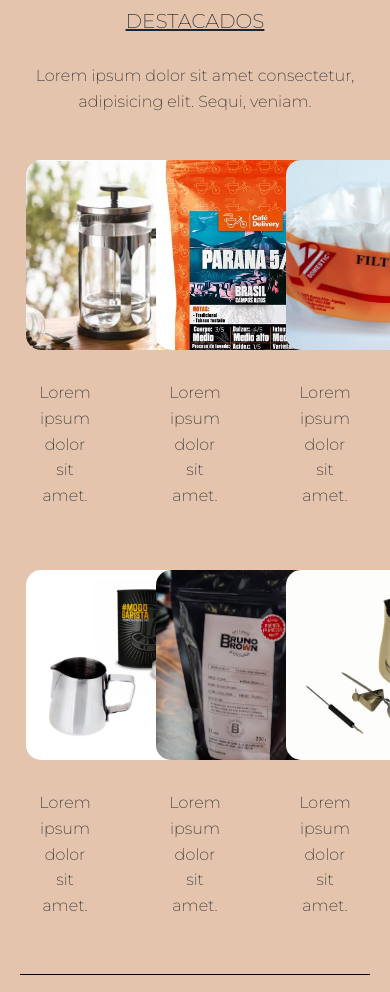
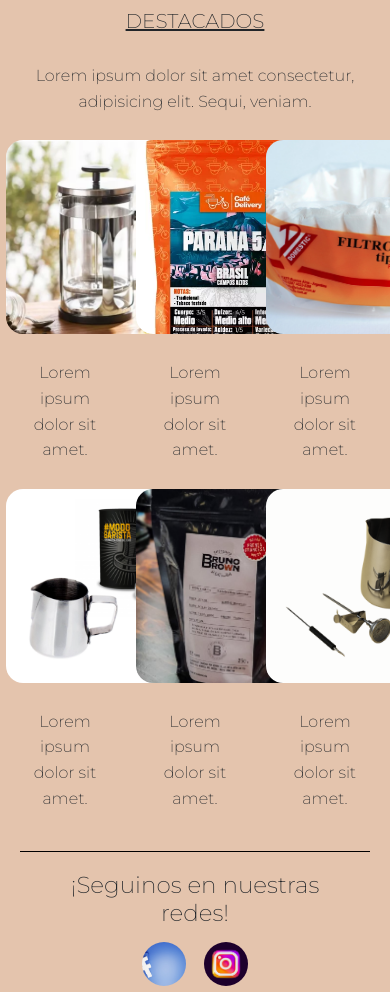
Before and after one commit to MC-Pablo/preentrega2, a plain HTML site: page index.html in a window 390 px wide. Shown: the part 1240-2232 px from the top of the page. Drawn offline with nearby package versions, Linux system fonts and the light colour scheme.

Commit message:
inicio+grilla+carousel

```diff
--- a/css/estilo.css
+++ b/css/estilo.css
@@ -113,8 +113,8 @@
 /* Inicio */
 
 .imgProducto {
-    margin: 5px;
-    padding: 5px;
+    margin: 3px;
+    padding: 3px;
     width: 200px;
     height: 200px;
     object-fit: cover;
@@ -208,3 +208,21 @@
     cursor: pointer;
     margin-top: 10px;
 }
+
+/* medias queries */
+
+.container {}
+
+@media screen and (max-width: 480px) {
+    .container {
+        grid-template-columns: 1fr;
+        grid-template-rows: 1fr 1fr 1fr 1fr;
+        grid-template-areas:
+            "Destacados"
+            "producto1"
+            "producto2"
+            "producto3";
+
+
+    }
+}
--- a/index.html
+++ b/index.html
@@ -136,37 +136,35 @@
                     <h2>DESTACADOS</h2>
                     <p>Lorem ipsum dolor sit amet consectetur, adipisicing elit. Sequi, veniam.</p>
                 </div>
-                <div class="col-4 p-3 ">
+                <div class="col-4 p-0 ">
                     <img class=" imgProducto" src="./multimedia/imagenes/cafetera francesa.png" alt="prod">
                     <p>Lorem ipsum dolor sit amet.</p>
                 </div>
-                <div class="col-4 p-3 ">
+                <div class="col-4 p-0 ">
                     <img class="imgProducto" src="./multimedia/imagenes/cafe brasil.png" alt="prod">
                     <p>Lorem ipsum dolor sit amet.</p>
                 </div>
-                <div class="col-4 p-3 ">
+                <div class="col-4 p-0 ">
                     <img class="imgProducto" src="./multimedia/imagenes/filtrocanasta.png" alt="prod" width="300px">
                     <p>Lorem ipsum dolor sit amet.</p>
                 </div>
             </div>
             <div class="row">
-                <div class="col-4 p-3 ">
+                <div class="col-4 p-0 ">
                     <img class=" imgProducto" src="./multimedia/imagenes/imgDestacados/destacado1.png" alt="prod">
                     <p>Lorem ipsum dolor sit amet.</p>
                 </div>
-                <div class="col-4 p-3 ">
+                <div class="col-4 p-0 ">
                     <img class="imgProducto" src="./multimedia/imagenes/imgDestacados/destacado2.jpeg" alt="prod">
                     <p>Lorem ipsum dolor sit amet.</p>
                 </div>
-                <div class="col-4 p-3 ">
+                <div class="col-4 p-0 ">
                     <img class="imgProducto" src="./multimedia/imagenes/imgDestacados/destacado3.png" alt="prod"
                         width="300px">
                     <p>Lorem ipsum dolor sit amet.</p>
                 </div>
             </div>
         </section>
-
-        </div>
     </main>
     <footer id="abajo">
         <div>
```
